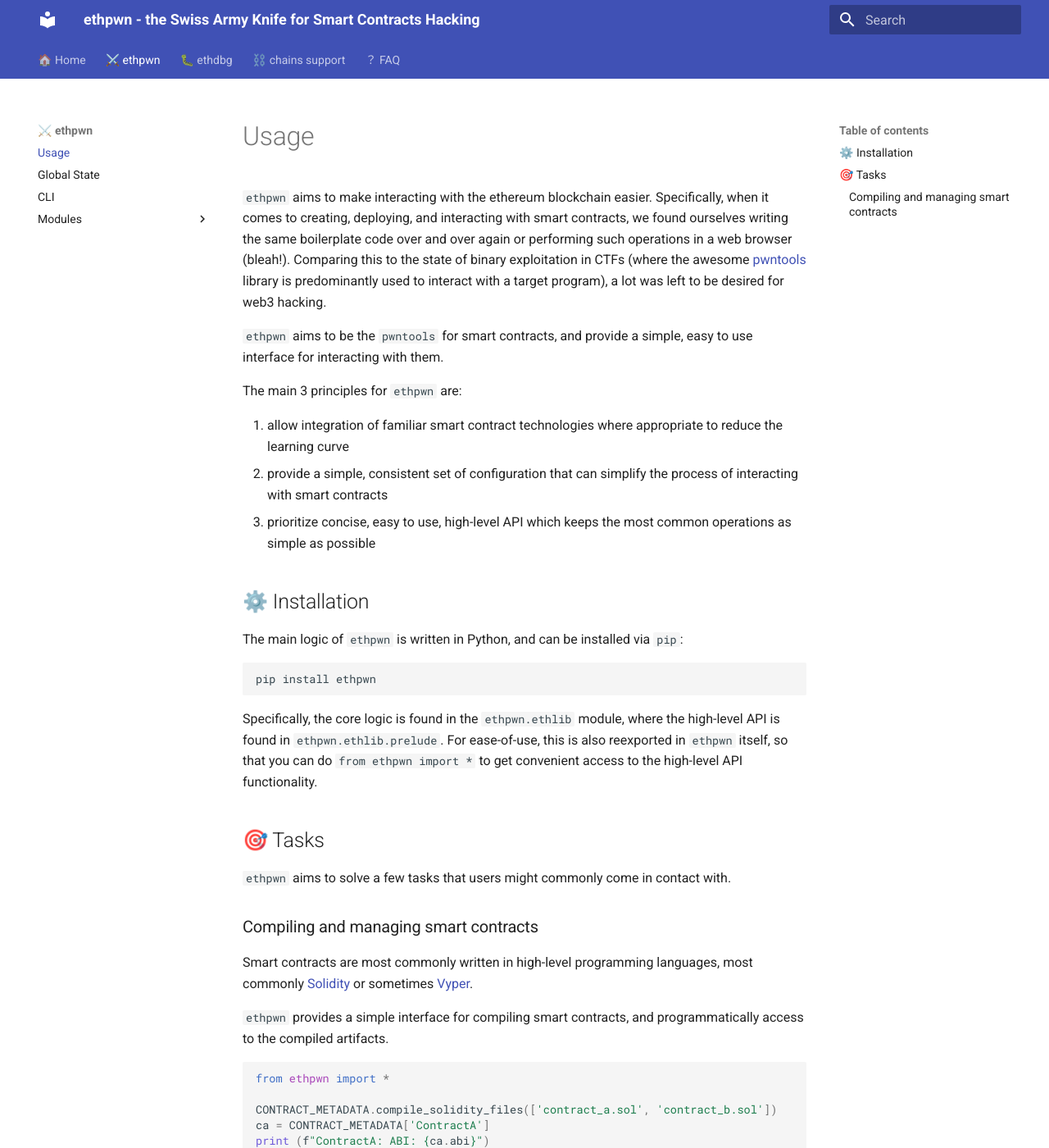
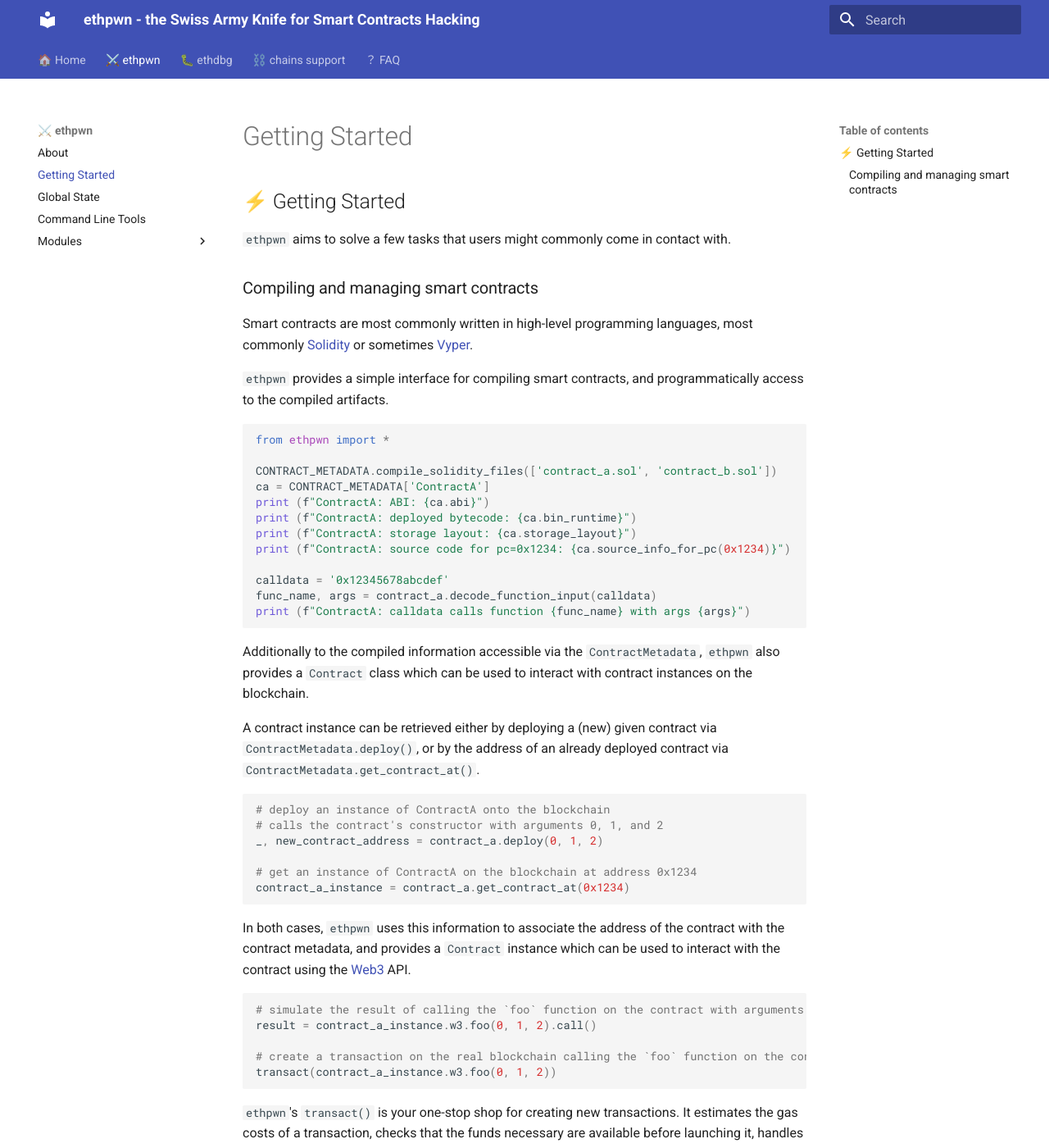
Before and after one commit to ethpwn/ethpwn, an MkDocs documentation site: the page built from docs/docs/ethpwn/getting_started.md, in a window 1280 px wide and 1400 px high. Shown: the whole window at 82% size. Built offline with MkDocs 1.6.1 and Material for MkDocs 9.7.7, drawn with Linux system fonts in a browser that asks for light colours.

Commit message:
re-organized doc
Signed-off-by: degrigis <degrigis@ucsb.edu>

````diff
--- a/docs/docs/ethpwn/usage.md
+++ b/docs/docs/ethpwn/getting_started.md
@@ -1,30 +1,4 @@
-# Usage #
-
-`ethpwn` aims to make interacting with the ethereum blockchain easier.
-Specifically, when it comes to creating, deploying, and interacting with smart contracts, we found ourselves writing the same boilerplate code over and over again or performing such operations in a web browser (bleah!).
-Comparing this to the state of binary exploitation in CTFs (where the awesome [pwntools](https://github.com/gallopsled/pwntools/) library is predominantly used to interact with a target program), a lot was left to be desired for web3 hacking.
-
-`ethpwn` aims to be the `pwntools` for smart contracts, and provide a simple, easy to use interface for interacting with them.
-
-The main 3 principles for `ethpwn` are:
-
-1. allow integration of familiar smart contract technologies where appropriate to reduce the learning curve
-2. provide a simple, consistent set of configuration that can simplify the process of interacting with smart contracts
-3. prioritize concise, easy to use, high-level API which keeps the most common operations as simple as possible
-
-## ⚙️ Installation
-
-The main logic of `ethpwn` is written in Python, and can be installed via `pip`:
-
-```bash
-pip install ethpwn
-```
-
-Specifically, the core logic is found in the `ethpwn.ethlib` module, where the high-level API is found in `ethpwn.ethlib.prelude`.
-For ease-of-use, this is also reexported in `ethpwn` itself, so that you can do `from ethpwn import *` to get convenient access
-to the high-level API functionality.
-
-## 🎯 Tasks
+## ⚡️ Getting Started
 
 `ethpwn` aims to solve a few tasks that users might commonly come in contact with.
 
--- a/docs/mkdocs.yml
+++ b/docs/mkdocs.yml
@@ -17,9 +17,10 @@
 nav:
   - 🏠 Home: index.md
   - ⚔️ ethpwn:
-    - Usage: ethpwn/usage.md
+    - About: ethpwn/about.md
+    - Getting Started: ethpwn/getting_started.md
     - Global State: ethpwn/global_state.md
-    - CLI: ethpwn/cli.md
+    - Command Line Tools: ethpwn/cli.md
     - Modules:
       - ethpwn.ethlib.global_context: ethpwn/modules/global_context.md
       - ethpwn.ethlib.contract_registry: ethpwn/modules/contract_registry.md
````
Also changed, not shown: docs/docs/ethpwn/about.md (added, +25 -0 lines).
